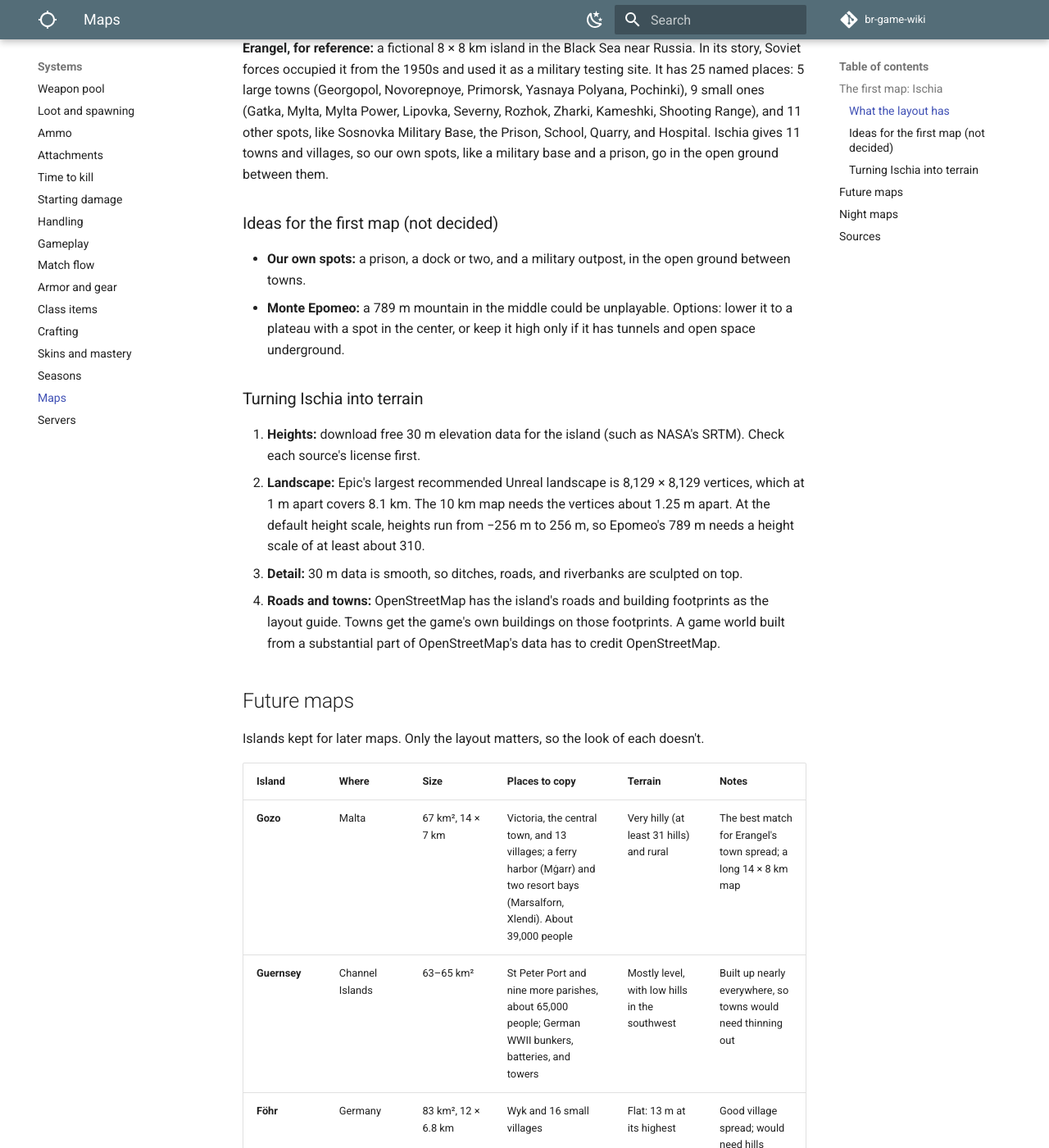
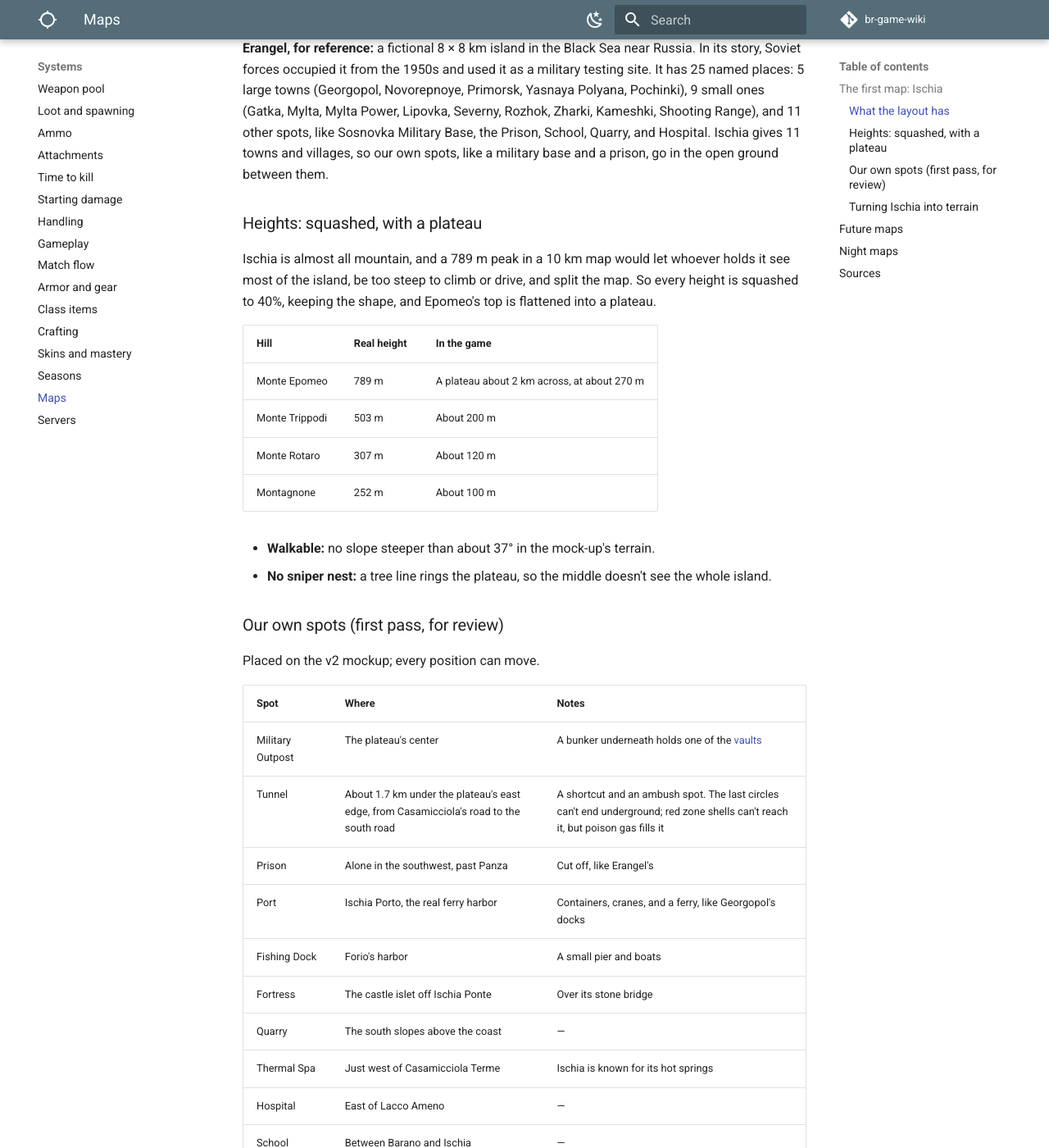
Before and after one commit to DerrickSpartan1/br-game-wiki, an MkDocs documentation site: the page built from docs/systems/maps.md, in a window 1280 px wide and 1400 px high, scrolled down 1224 px. Shown: the whole window at 82% size. Built offline with MkDocs 1.6.1 and Material for MkDocs 9.7.7, drawn with Linux system fonts in a browser that asks for light colours; comment, search, counter and statistics services are not loaded; some of the changed text lies outside the part shown.

Commit message:
Squash the first map's heights into a plateau and list the first-pass spots
Co-Authored-By: Claude Opus 5.5 <noreply@anthropic.com>
Claude-Session: https://claude.ai/code/session_01LAp2s4euUjj6HZthupXLj4

```diff
--- a/docs/planning/changelog.md
+++ b/docs/planning/changelog.md
@@ -4,7 +4,8 @@ Every update to the wiki, newest first.
 
 | Date | Change |
 | --- | --- |
-| 2026-11-21 | Set the first map at 10 × 8 km with Ischia at true scale; filed the ideas for our own spots (prison, docks, military outpost) and for lowering Monte Epomeo or adding tunnels on [Maps](../systems/maps.md#ideas-for-the-first-map-not-decided) |
+| 2026-11-21 | Added the squashed heights and plateau, and a first-pass table of our own spots (outpost and bunker, tunnel, prison, port, fishing dock, fortress, quarry, spa, hospital, school, farm), to [Maps](../systems/maps.md#heights-squashed-with-a-plateau) |
+| 2026-11-21 | Set the first map at 10 × 8 km with Ischia at true scale; filed the ideas for our own spots (prison, docks, military outpost) and for lowering Monte Epomeo or adding tunnels on [Maps](../systems/maps.md#our-own-spots-first-pass-for-review) |
 | 2026-11-21 | Set [Ischia](../systems/maps.md#the-first-map-ischia) as the first map's layout, with what it has (towns by size, hills, ring road, castle islet) and terrain steps; moved the other islands to [Future maps](../systems/maps.md#future-maps); settled carry space at 6 per slot |
 | 2026-11-21 | Added six [hit zones](../systems/ttk.md#hit-zones) with rules against lucky one-shots; reworked the [island shortlist](../systems/maps.md#future-maps) around layout (Gozo, Ischia, Guernsey, Föhr, Lastovo, Russky Island) and Erangel's 25 named places |
 | 2026-11-21 | Added [Handling](../systems/handling.md) (PUBG's spread, sway, delays, reloads, and movement, plus a first pass per category and reload style) and [Match flow](../systems/match-flow.md) (plane, parachutes, zone with anti-camping damage, zone events, care packages, vaults, time of day, weather, and the wrist watch); filled in [Maps](../systems/maps.md) with the first map and five real islands to base it on; added PUBG's 13 hit zones to [TTK](../systems/ttk.md#pubg-in-2018-for-reference), [shields](../systems/class-items.md#shields), [carry weight](../systems/armor.md#carry-weight), and [ammo weight](../systems/ammo.md#weight) |
--- a/docs/planning/to-do.md
+++ b/docs/planning/to-do.md
@@ -65,7 +65,7 @@ Armor and gear > Carry weight, and TTK > Hit zones.
 Then the build order that's left:
 
 - [ ] **The plane, parachutes, and zone** from [Match flow](../systems/match-flow.md): a random plane path, PUBG-style parachutes in third person, and Erangel's zone phases with the damage that grows outside the zone.
-- [ ] **A graybox map:** Ischia's layout in blocks and ramps before art: coastline, hills, ring road, and town spots ([Maps](../systems/maps.md#the-first-map-ischia)).
+- [ ] **A graybox map:** Ischia's layout in blocks and ramps before art: coastline, squashed hills and the plateau, ring road, town spots, and our own spots ([Maps](../systems/maps.md#the-first-map-ischia)).
 - [ ] **A dedicated server build** from the engine source. You'll need the GitHub account linked to your Epic account first ([Getting started](getting-started.md)).
 - [ ] **Playtest with friends,** then fix the worst problems before adding more.
 - [ ] **Zone events, care packages, and vaults** ([Match flow](../systems/match-flow.md#zone-events)).
@@ -83,7 +83,8 @@ In rough order of what the game needs first:
 - [ ] **Crate ammo:** how many FRAG-12, dragon's breath, and lethal launcher rounds a crate holds, and FRAG-12's damage to vehicles.
 - [x] **The first map's island:** Ischia ([Maps](../systems/maps.md#the-first-map-ischia)).
 - [x] **First map scale:** 10 × 8 km, Ischia at true scale with ocean on the edges ([Maps](../systems/maps.md#the-first-map-ischia)).
-- [ ] **Monte Epomeo and our own spots:** plateau or tunnels, and where the prison, docks, and outpost go; plus the per-map caps for throwables and crate weapons ([Maps](../systems/maps.md#ideas-for-the-first-map-not-decided)).
+- [x] **Monte Epomeo:** squashed to a plateau ([Maps](../systems/maps.md#heights-squashed-with-a-plateau)).
+- [ ] **Review the v2 map mockup:** the spots, tunnel, and tracks, plus the per-map caps for throwables and crate weapons ([Maps](../systems/maps.md#our-own-spots-first-pass-for-review)).
 - [ ] **In-game names** for guns and armor brands: real, PUBG-style, or fictional. Talk to a lawyer before selling the game.
 - [ ] **Server hosting,** once the game runs ([Servers](../systems/servers.md)).
 
--- a/docs/systems/maps.md
+++ b/docs/systems/maps.md
@@ -24,10 +24,39 @@ People per municipality (2019): Ischia 20,170, Forio 18,005, Barano d'Ischia 9,9
 
 **Erangel, for reference:** a fictional 8 × 8 km island in the Black Sea near Russia. In its story, Soviet forces occupied it from the 1950s and used it as a military testing site. It has 25 named places: 5 large towns (Georgopol, Novorepnoye, Primorsk, Yasnaya Polyana, Pochinki), 9 small ones (Gatka, Mylta, Mylta Power, Lipovka, Severny, Rozhok, Zharki, Kameshki, Shooting Range), and 11 other spots, like Sosnovka Military Base, the Prison, School, Quarry, and Hospital. Ischia gives 11 towns and villages, so our own spots, like a military base and a prison, go in the open ground between them.
 
-### Ideas for the first map (not decided)
+### Heights: squashed, with a plateau
 
-- **Our own spots:** a prison, a dock or two, and a military outpost, in the open ground between towns.
-- **Monte Epomeo:** a 789 m mountain in the middle could be unplayable. Options: lower it to a plateau with a spot in the center, or keep it high only if it has tunnels and open space underground.
+Ischia is almost all mountain, and a 789 m peak in a 10 km map would let whoever holds it see most of the island, be too steep to climb or drive, and split the map. So every height is squashed to 40%, keeping the shape, and Epomeo's top is flattened into a plateau.
+
+| Hill | Real height | In the game |
+| --- | --- | --- |
+| Monte Epomeo | 789 m | A plateau about 2 km across, at about 270 m |
+| Monte Trippodi | 503 m | About 200 m |
+| Monte Rotaro | 307 m | About 120 m |
+| Montagnone | 252 m | About 100 m |
+
+- **Walkable:** no slope steeper than about 37° in the mock-up's terrain.
+- **No sniper nest:** a tree line rings the plateau, so the middle doesn't see the whole island.
+
+### Our own spots (first pass, for review)
+
+Placed on the v2 mockup; every position can move.
+
+| Spot | Where | Notes |
+| --- | --- | --- |
+| Military Outpost | The plateau's center | A bunker underneath holds one of the [vaults](match-flow.md#vaults-and-keys) |
+| Tunnel | About 1.7 km under the plateau's east edge, from Casamicciola's road to the south road | A shortcut and an ambush spot. The last circles can't end underground; red zone shells can't reach it, but poison gas fills it |
+| Prison | Alone in the southwest, past Panza | Cut off, like Erangel's |
+| Port | Ischia Porto, the real ferry harbor | Containers, cranes, and a ferry, like Georgopol's docks |
+| Fishing Dock | Forio's harbor | A small pier and boats |
+| Fortress | The castle islet off Ischia Ponte | Over its stone bridge |
+| Quarry | The south slopes above the coast | — |
+| Thermal Spa | Just west of Casamicciola Terme | Ischia is known for its hot springs |
+| Hospital | East of Lacco Ameno | — |
+| School | Between Barano and Ischia | — |
+| Farm | The fields near Cuotto | — |
+
+With the 11 towns and villages, that's 22 named places, against Erangel's 25.
 
 ### Turning Ischia into terrain
 
```
Also changed, not shown: docs/planning/decisions.md (+1 -0 lines), docs/planning/open-questions.md (+1 -1 lines).
